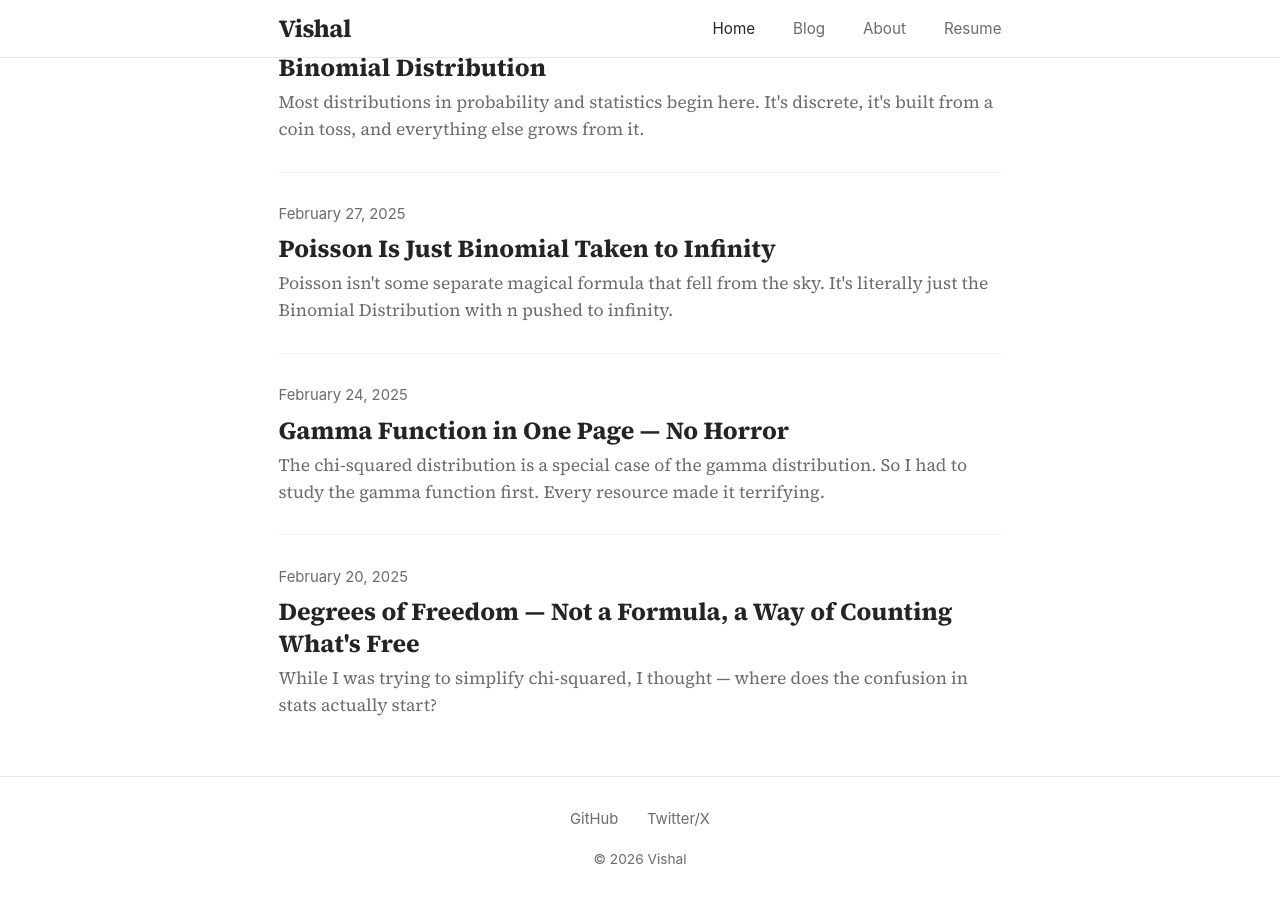
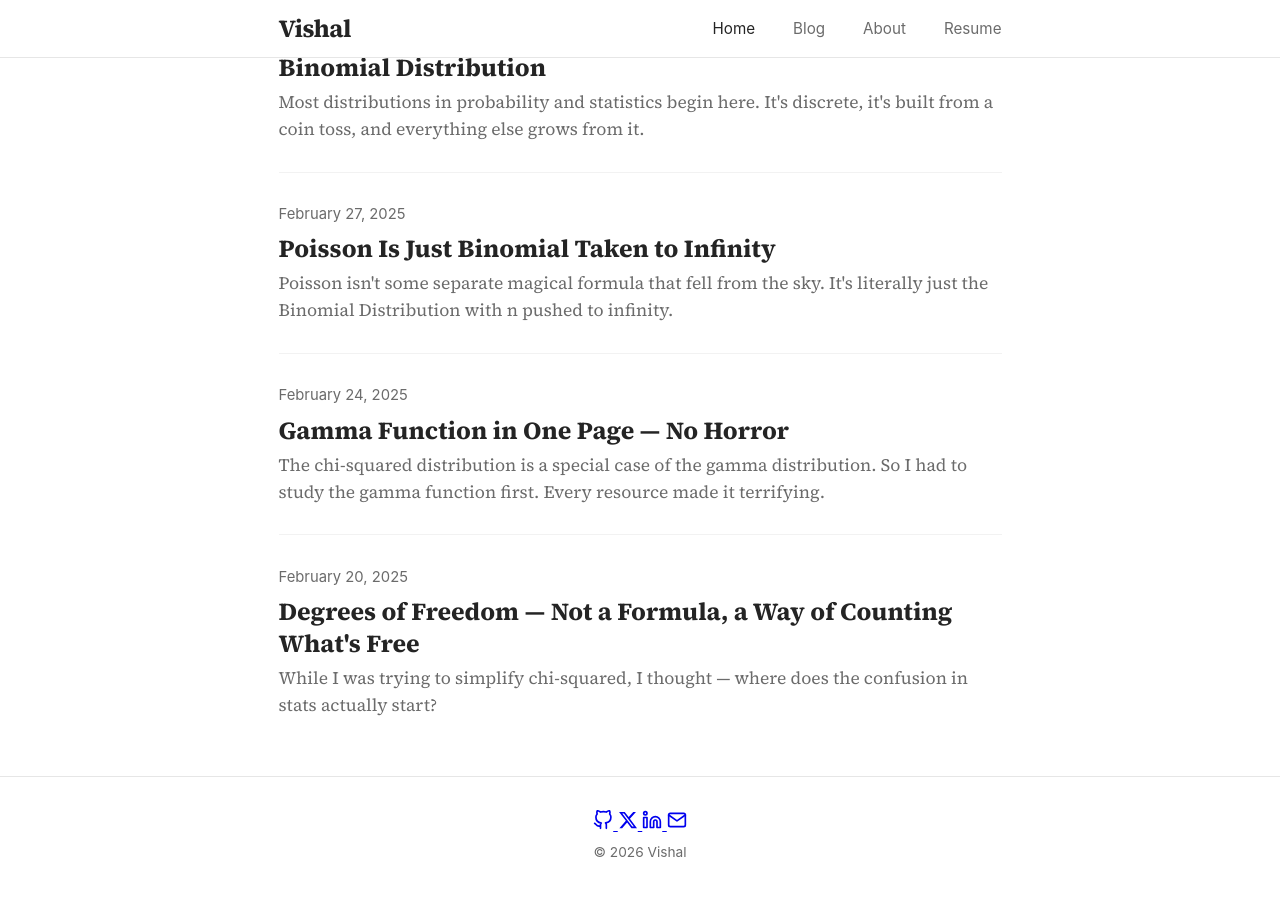
Before and after one commit to vishall4/vishall4.github.io, a Jekyll site: the page built from index.html, in a window 1280 px wide and 900 px high, scrolled down 1396 px. Built offline with Jekyll 4.4.1, drawn with Linux system fonts in a browser that asks for light colours.

Commit message:
Add social media icons to footer

```diff
--- a/_layouts/default.html
+++ b/_layouts/default.html
@@ -29,13 +29,19 @@
 
   <footer class="site-footer">
     <div class="footer-inner">
-      <div class="footer-links">
-        {% if site.social.github != "" %}<a href="https://github.com/{{ site.social.github }}" target="_blank">GitHub</a>{% endif %}
-        {% if site.social.twitter != "" %}<a href="https://x.com/{{ site.social.twitter }}" target="_blank">Twitter/X</a>{% endif %}
-        {% if site.social.linkedin != "" %}<a href="https://linkedin.com/in/{{ site.social.linkedin }}" target="_blank">LinkedIn</a>{% endif %}
-        {% if site.social.instagram != "" %}<a href="https://instagram.com/{{ site.social.instagram }}" target="_blank">Instagram</a>{% endif %}
-        {% if site.social.youtube != "" %}<a href="https://youtube.com/{{ site.social.youtube }}" target="_blank">YouTube</a>{% endif %}
-        {% if site.social.substack != "" %}<a href="https://{{ site.social.substack }}.substack.com" target="_blank">Substack</a>{% endif %}
+      <div class="social-icons">
+        <a href="https://github.com/vishall4" target="_blank" title="GitHub">
+          <svg width="20" height="20" viewBox="0 0 24 24" fill="none" stroke="currentColor" stroke-width="2" stroke-linecap="round" stroke-linejoin="round"><path d="M9 19c-5 1.5-5-2.5-7-3m14 6v-3.87a3.37 3.37 0 0 0-.94-2.61c3.14-.35 6.44-1.54 6.44-7A5.44 5.44 0 0 0 20 4.77 5.07 5.07 0 0 0 19.91 1S18.73.65 16 2.48a13.38 13.38 0 0 0-7 0C6.27.65 5.09 1 5.09 1A5.07 5.07 0 0 0 5 4.77a5.44 5.44 0 0 0-1.5 3.78c0 5.42 3.3 6.61 6.44 7A3.37 3.37 0 0 0 9 18.13V22"></path></svg>
+        </a>
+        <a href="https://x.com/vishallohiya77" target="_blank" title="Twitter/X">
+          <svg width="20" height="20" viewBox="0 0 24 24" fill="currentColor"><path d="M18.244 2.25h3.308l-7.227 8.26 8.502 11.24H16.17l-5.214-6.817L4.99 21.75H1.68l7.73-8.835L1.254 2.25H8.08l4.713 6.231zm-1.161 17.52h1.833L7.084 4.126H5.117z"></path></svg>
+        </a>
+        <a href="https://linkedin.com/in/vishal50" target="_blank" title="LinkedIn">
+          <svg width="20" height="20" viewBox="0 0 24 24" fill="none" stroke="currentColor" stroke-width="2" stroke-linecap="round" stroke-linejoin="round"><path d="M16 8a6 6 0 0 1 6 6v7h-4v-7a2 2 0 0 0-2-2 2 2 0 0 0-2 2v7h-4v-7a6 6 0 0 1 6-6z"></path><rect x="2" y="9" width="4" height="12"></rect><circle cx="4" cy="4" r="2"></circle></svg>
+        </a>
+        <a href="mailto:vishallohiya50@gmail.com" title="Email">
+          <svg width="20" height="20" viewBox="0 0 24 24" fill="none" stroke="currentColor" stroke-width="2" stroke-linecap="round" stroke-linejoin="round"><path d="M4 4h16c1.1 0 2 .9 2 2v12c0 1.1-.9 2-2 2H4c-1.1 0-2-.9-2-2V6c0-1.1.9-2 2-2z"></path><polyline points="22,6 12,13 2,6"></polyline></svg>
+        </a>
       </div>
       <p class="footer-copy">&copy; {{ 'now' | date: '%Y' }} Vishal</p>
     </div>
```
